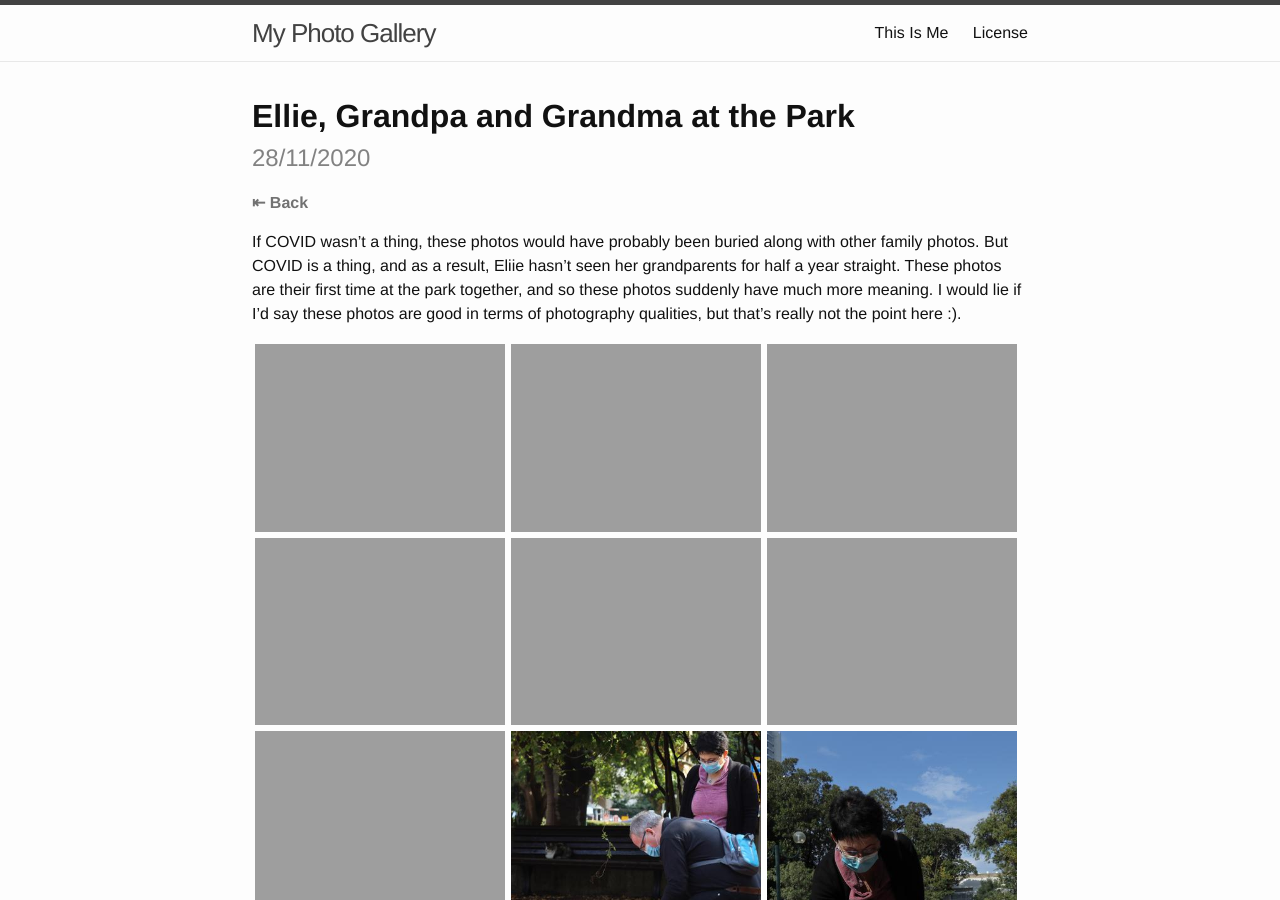
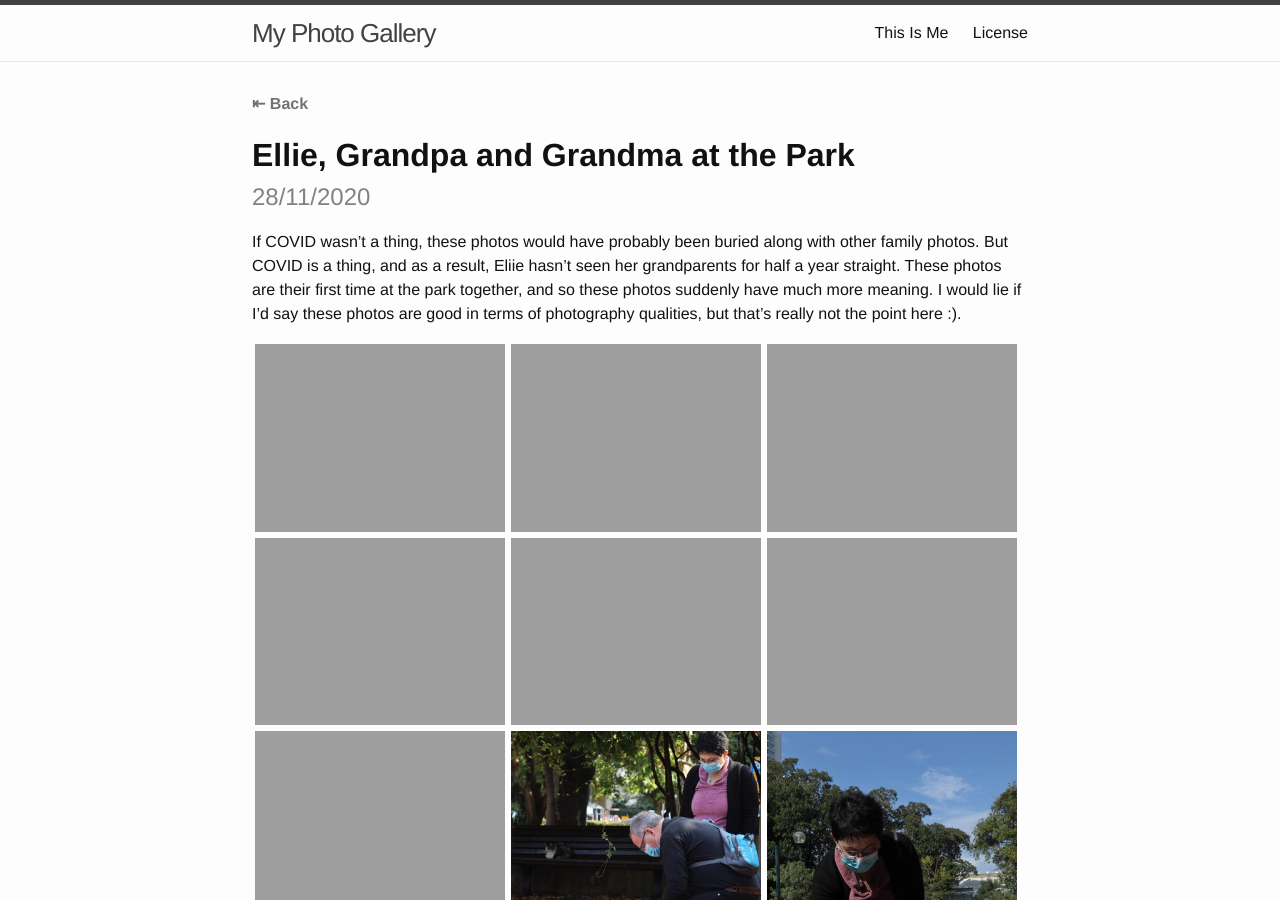
Before and after one commit to shakedzy/photo-gallery, a Jekyll site: the page built from galleries/ellie_and_gp.md, in a window 1280 px wide and 900 px high. Built offline with Jekyll 4.4.1, drawn with Linux system fonts in a browser that asks for light colours; comment, search, counter and statistics services are not loaded.

Commit message:
Update gallery.html

```diff
--- a/_layouts/gallery.html
+++ b/_layouts/gallery.html
@@ -3,9 +3,9 @@ layout: default
 support: [jquery, gallery]
 ---
 
+<h4> <a href="{{ site.url }}{{ site.baseurl }}/" style="color: #727272; font-weight: bold;"> ⇤ Back </a></h4>
 <h1 class="gallery-title">{{ page.title }}</h1>
 <h2 class="date-title">{{ page.date }}</h2>
-<h4> <a href="{{ site.url }}{{ site.baseurl }}/" style="color: #727272; font-weight: bold;"> ⇤ Back </a></h4>
 
 {{ content }}
 
```
